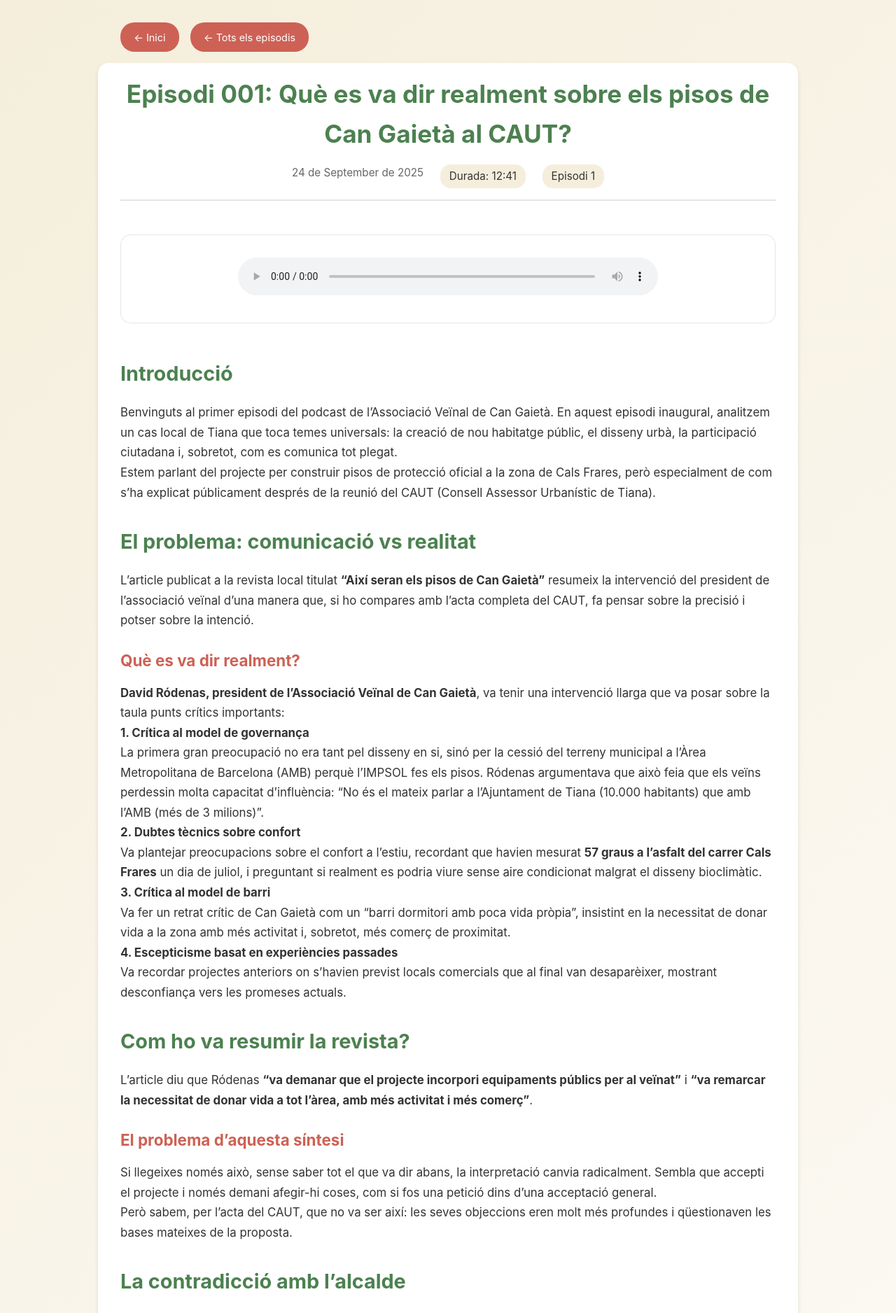
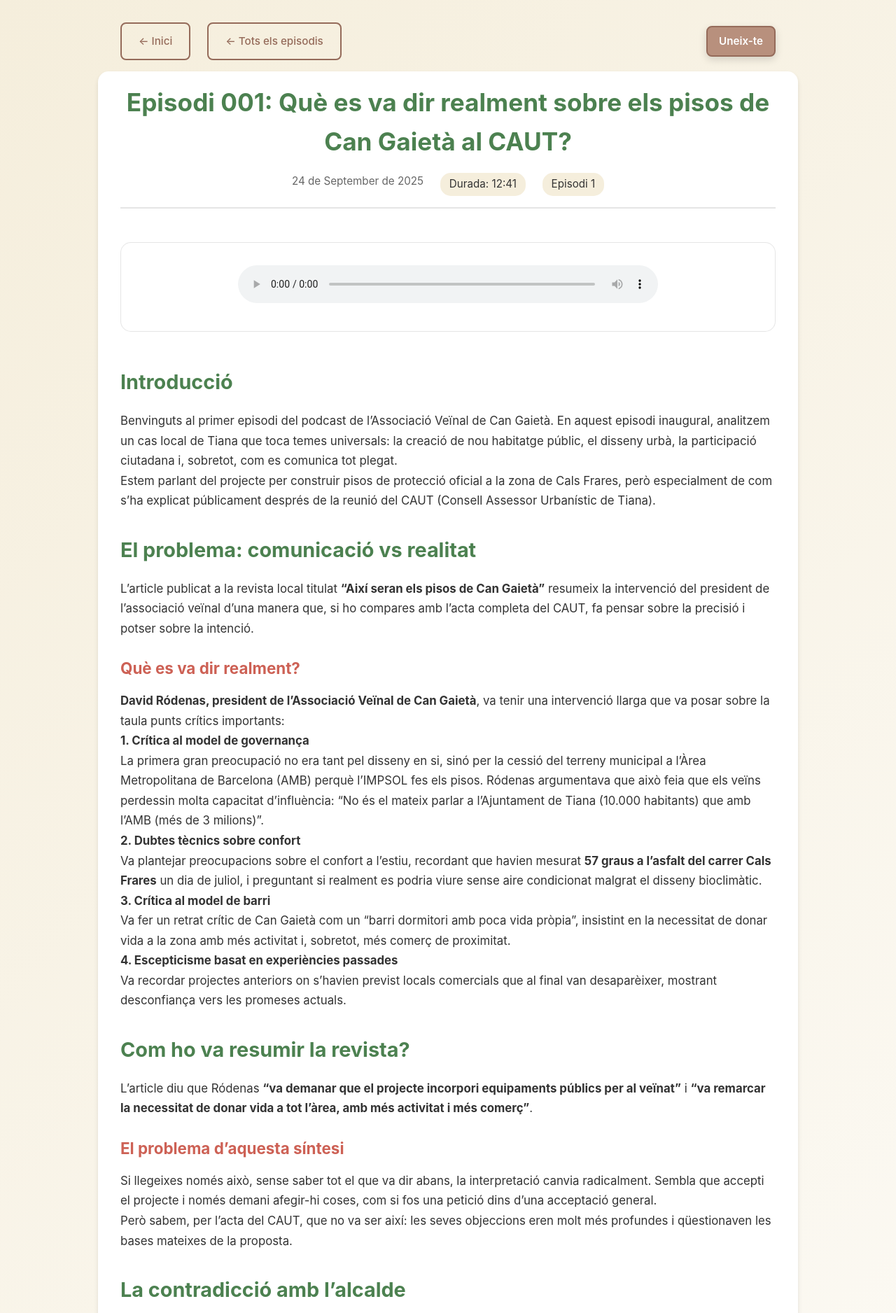
Before and after one commit to cangaieta/podcast, a Jekyll site: the page built from _episodes/001-pisos-can-gaieta-caut.md, in a window 1280 px wide. Shown: the top 1876 px of the page at 70% size. Built offline with Jekyll 4.4.1, drawn with Linux system fonts in a browser that asks for light colours.

Commit message:
Millora navegació: botons outline per tornar, Uneix-te destacat com CTA

```diff
--- a/_layouts/episode.html
+++ b/_layouts/episode.html
@@ -3,8 +3,11 @@ layout: landing
 ---
 
 <div class="episode-navigation">
-  <a href="{{ '/' | relative_url }}" class="nav-link">← Inici</a>
-  <a href="{{ '/episodis' | relative_url }}" class="nav-link">← Tots els episodis</a>
+  <div class="nav-links-left">
+    <a href="{{ '/' | relative_url }}" class="nav-link">← Inici</a>
+    <a href="{{ '/episodis' | relative_url }}" class="nav-link">← Tots els episodis</a>
+  </div>
+  <a href="https://docs.google.com/forms/d/e/1FAIpQLSe1bA1mx4xQhM_6gspCBxSr2KE0M-26eks1wwwk5B4r4z1Psg/viewform" target="_blank" class="nav-link nav-cta">Uneix-te</a>
 </div>
 
 <article class="episode">
@@ -85,21 +88,56 @@ layout: landing
   margin: 0 auto;
   padding: 2rem 2rem 0 2rem;
   display: flex;
+  justify-content: space-between;
+  align-items: center;
   gap: 1rem;
 }
 
-.episode-navigation .nav-link {
-  background: var(--terra-cuita);
+.nav-links-left {
+  display: flex;
+  gap: 1.5rem;
+}
+
+.nav-links-left .nav-link {
+  background: transparent;
+  color: #956B5A !important;
+  padding: 0.8rem 1.5rem;
+  text-decoration: none;
+  font-size: 0.95rem;
+  font-weight: 500;
+  border: 2px solid #956B5A;
+  border-radius: 8px;
+  box-shadow: none;
+  transition: border-color 0.2s ease;
+}
+
+.nav-links-left .nav-link:visited,
+.nav-links-left .nav-link:active {
+  color: #956B5A !important;
+}
+
+.nav-links-left .nav-link:hover {
+  color: #7A5548 !important;
+  border-color: #7A5548;
+  background: transparent;
+}
+
+.episode-navigation .nav-cta {
+  background: #B8907D;
   color: white;
-  padding: 0.6rem 1.2rem;
+  padding: 1rem 2rem;
   text-decoration: none;
-  border-radius: 20px;
-  font-size: 0.9rem;
+  border-radius: 8px;
+  font-size: 0.95rem;
+  font-weight: 600;
+  border: 2px solid #956B5A;
+  box-shadow: 0 4px 12px rgba(0,0,0,0.15);
   transition: all 0.3s ease;
 }
 
-.episode-navigation .nav-link:hover {
-  background: #B85450;
+.episode-navigation .nav-cta:hover {
+  background: #956B5A;
+  border-color: #7A5548;
 }
 
 .episode {
--- a/_layouts/landing.html
+++ b/_layouts/landing.html
@@ -91,6 +91,12 @@
             margin: 0;
             padding: 0;
             box-sizing: border-box;
+        }
+
+        /* Prevent blue link flash on navigation buttons */
+        .nav-links-left .nav-link,
+        .btn-back-header {
+            color: #956B5A !important;
         }
 
         body {
```
Also changed, not shown: episodis.md (+41 -2 lines).
